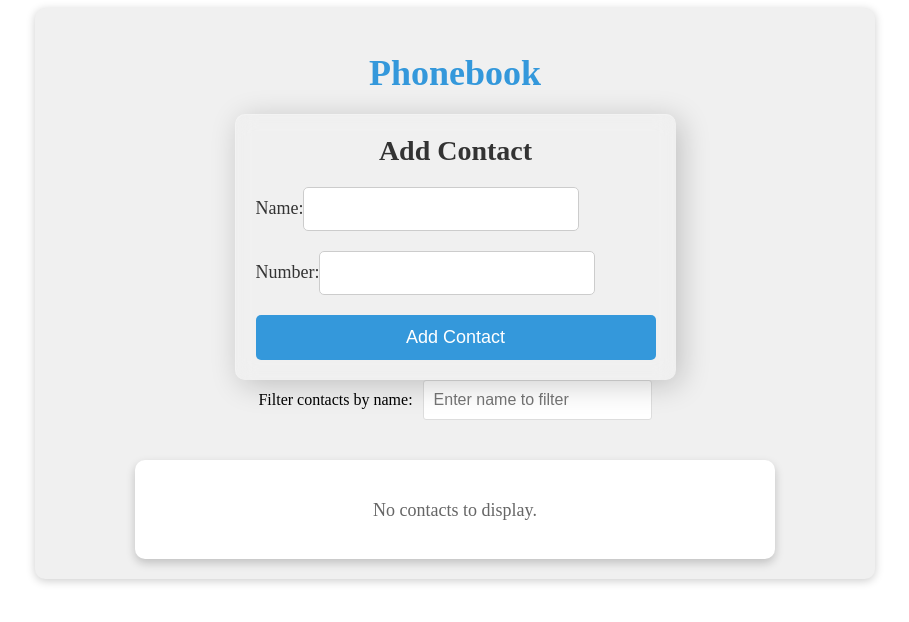
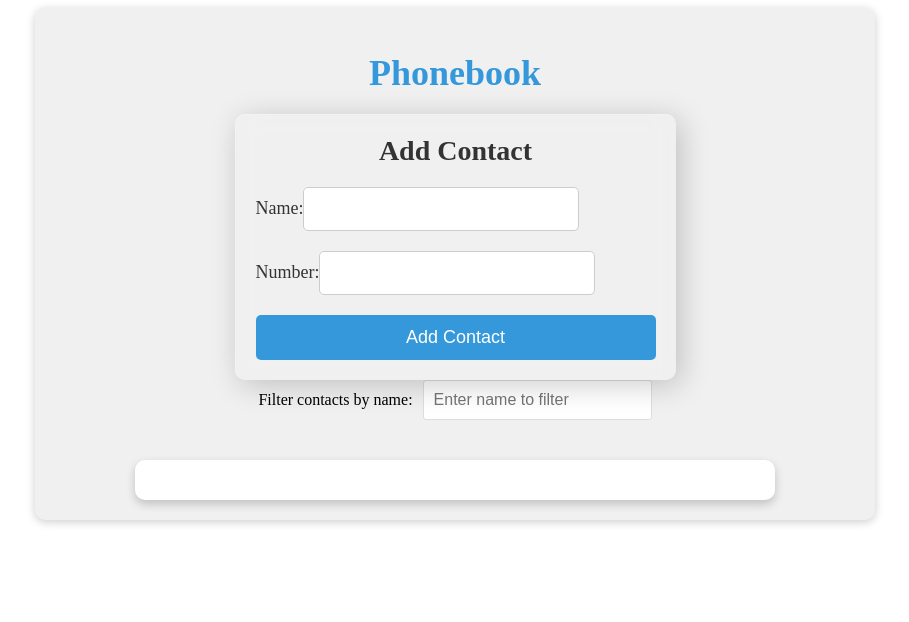
Before and after one commit to arhip14/goit-react-hw-07-phonebook, a React (Create React App) app: page / in a window 1280 px wide. Shown: the top 622 px of the page, without its empty margins (185-1094 px from the left). Built offline with nearby package versions, Linux system fonts and the light colour scheme; no server answers.

Commit message:
bug-fixed-4

```diff
--- a/src/components/App.jsx
+++ b/src/components/App.jsx
@@ -22,11 +22,11 @@ const App = () => {
       <ContactForm />
       <Filter />
       <ContactListContainer>
-        {contacts.length > 0 ? (
+        {/* {contacts.length > 0 ? (
           <ContactList />
         ) : (
           <NoContactsMessage>No contacts to display.</NoContactsMessage>
-        )}
+        )} */}
       </ContactListContainer>
       <ToastContainer autoClose={3000} position={toast.POSITION.TOP_CENTER} />
     </AppContainer>
```
